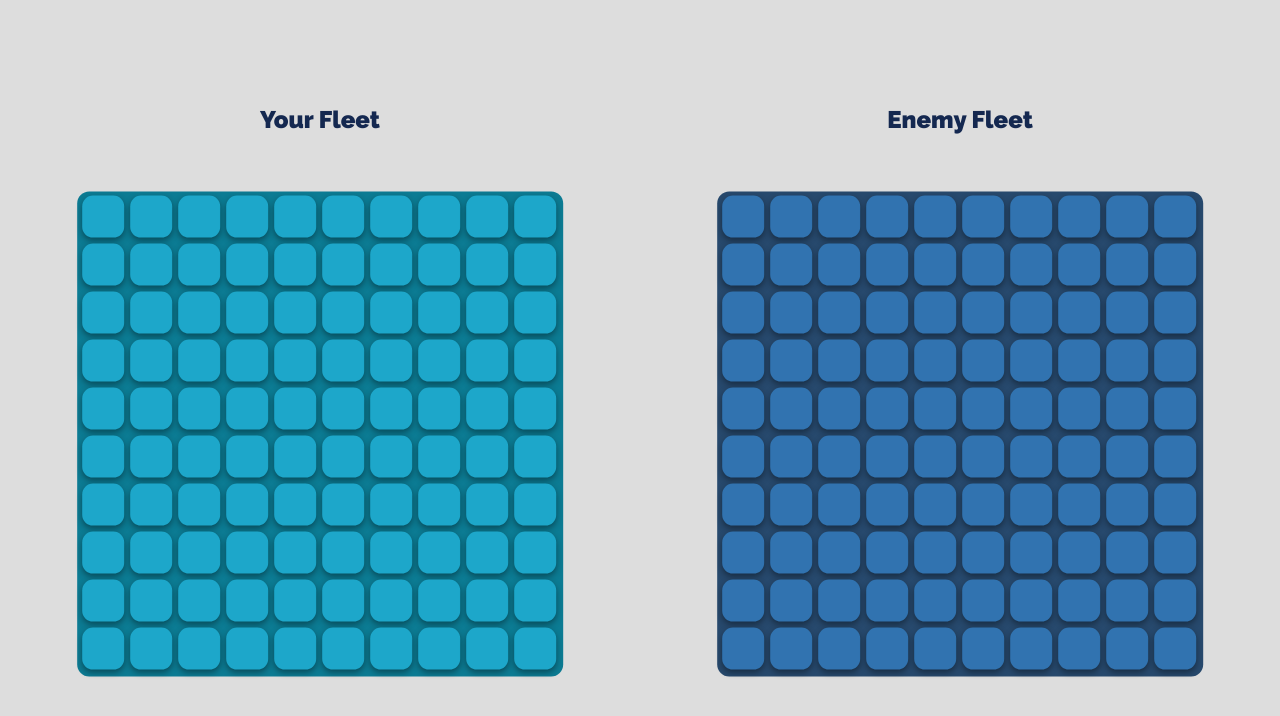
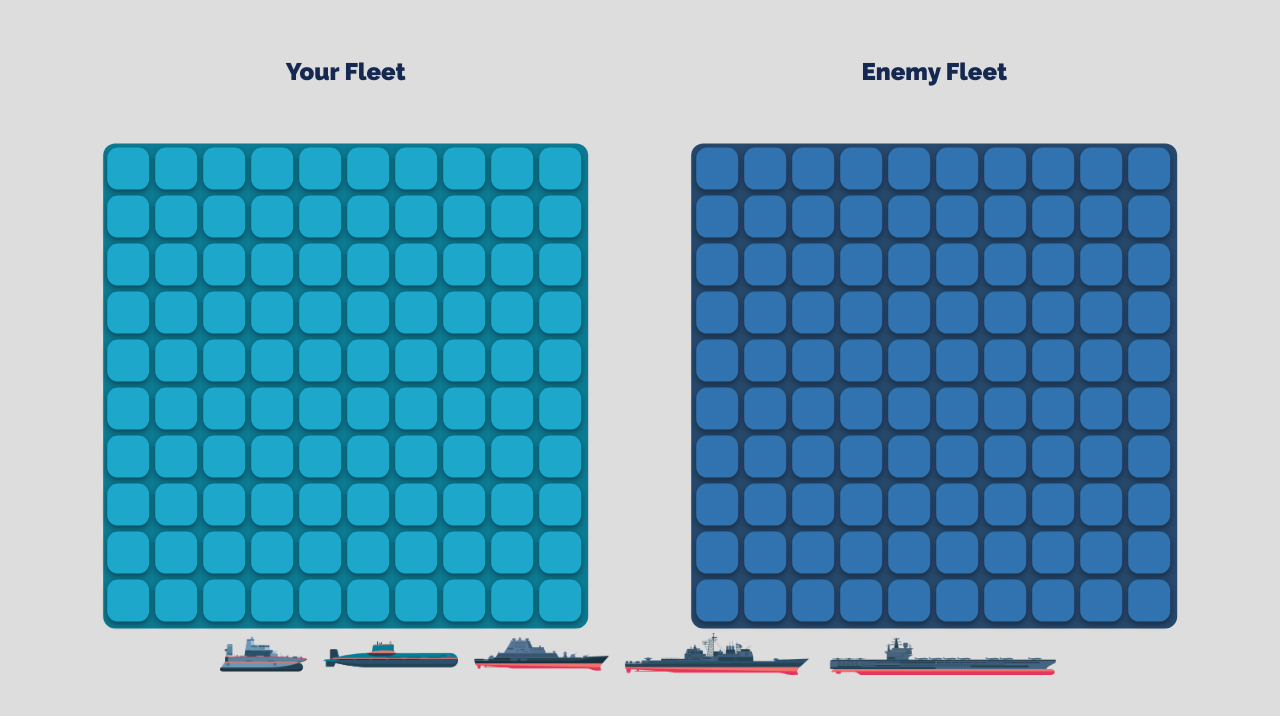
Before and after one commit to JakobAyo/battleships, a plain HTML site: page index.html in a window 1280 px wide. Shown: the part 82-798 px from the top of the page. Drawn offline with Linux system fonts and the light colour scheme.

Commit message:
ship_images

```diff
--- a/index.html
+++ b/index.html
@@ -229,7 +229,11 @@
             </div>
 
             <div class="ships">
-
+                <div class="destroyer" draggable="true"><img src="images/destroyer.png"></div>
+                <div class="submarine" draggable="true"><img src="images/submarine.png"></div>
+                <div class="cruiser" draggable="true"><img src="images/cruiser.png"></div>
+                <div class="battleship" draggable="true"><img src="images/battleship.png"></div>
+                <div class="carrier" draggable="true"><img src="images/carrier.png"></div>
             </div>
         </div>
     </div>
--- a/styles.css
+++ b/styles.css
@@ -33,42 +33,21 @@ h2 {
     color: var(--dark-blue-color);
     text-align: center;
     font-size: 2rem;
-    top: 5rem;
-
-
+    margin-top: 2rem;
 }
 
 .game-container {
     /* background-color: red; */
-    height: 80rem;
-    width: 100%;
     display: flex;
-    justify-content: center;
-    align-content: center;
+    justify-content: space-evenly;
+    flex-wrap: wrap;
+    padding-bottom: 2.5rem;
 }
 
 .grid-container {
     /* background-color: green; */
-    margin: 1rem;
-    height: 60rem;
-    width: 100%;
+    height: 50rem;
 }
-
-/* .grid {
-    position: relative;
-    top: 50%;
-    left: 50%;
-    -webkit-transform: translate(-50%,-50%);
-
-    border-radius: 17px;
-
-    display: flex;
-    flex-wrap: wrap;
-    justify-content: space-evenly;
-
-    width: 30rem;
-    height: 30rem;
-} */
 
 .grid {
     position: relative;
@@ -123,6 +102,55 @@ h2 {
 
     }
 
+.ships {
+    position: relative;
+    display: flex;
+    justify-content: space-between;
+    flex-wrap: wrap;
+    width: 70rem;
+    /* background-color: blue; */
+}
+    .ships > div {
+        border-radius: 0.9rem;
+    }
+
+    .ships > div img {
+        width: 100%;
+        height: 100%;
+    }
+
+    .destroyer {
+        /* background-color: brown; */
+        height: 3.5rem;
+        width: 7.25rem;
+    }
+
+    .submarine {
+        /* background-color: yellow; */
+        width: 11.25rem;
+        height: 3.5rem;
+    }
+
+
+    .cruiser {
+        /* background-color: aqua; */
+        width: 11.25rem;
+        height: 3.5rem;
+    }
+
+    .battleship {
+        /* background-color: hotpink; */
+        width: 15.5rem;
+        height: 3.5rem;
+    }
+
+    .carrier {
+        /* background-color: palegreen; */
+        width: 19.5rem;
+        height: 3.5rem;
+    }
+
+
 /* Animations */
 
 
```
Also changed, not shown: images/battleship.png (added), images/carrier.png (added), images/cruiser.png (added), images/destroyer.png (added), images/submarine.png (added).
